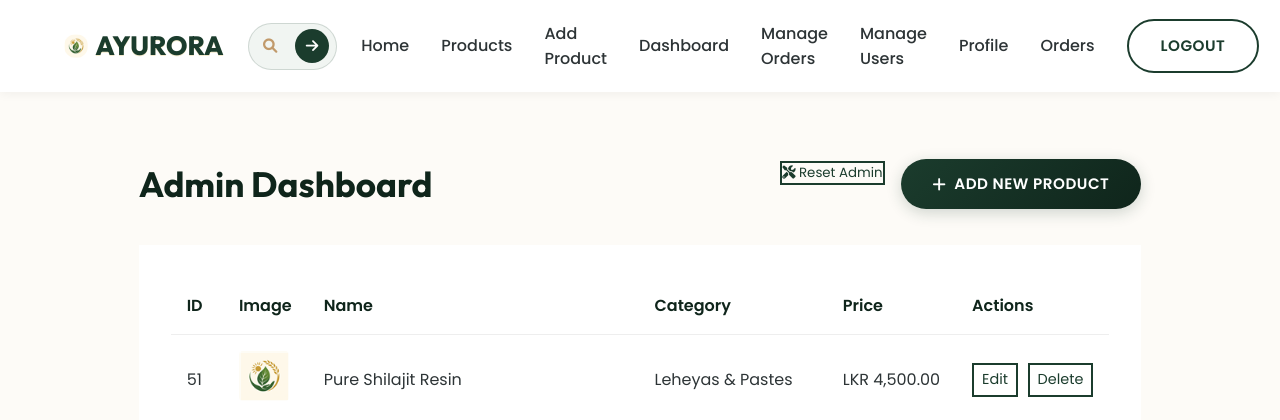
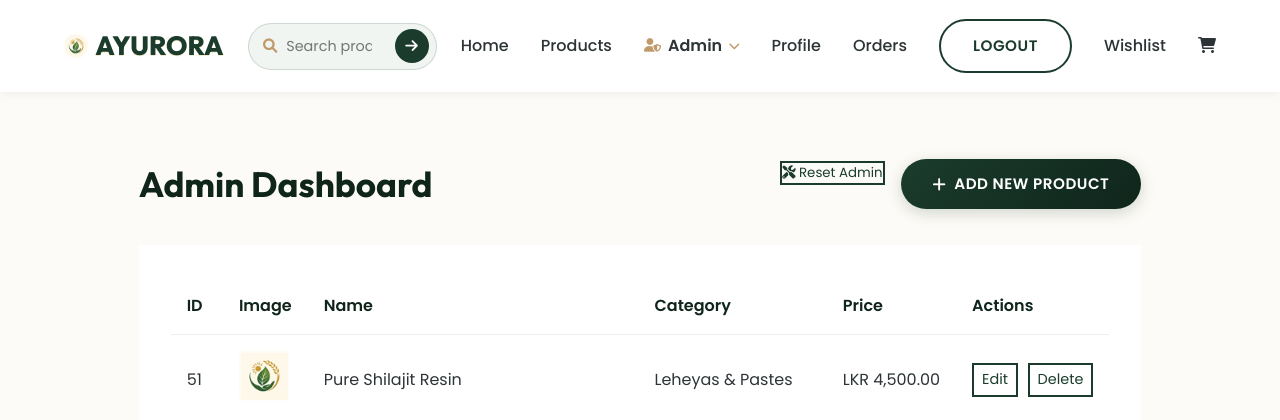
Before and after one commit to HarshaPriyankara/L2S1_Ecommerce_Project, a PHP site: page /admin.php in a window 1280 px wide; the page is wider, and only the part inside the window is pictured. Shown: the top 420 px of that part. Run offline with PHP 8.4, Linux system fonts and the light colour scheme; a user stored in the database is signed in; data comes from the database, SQL or seed files in the repository.

Commit message:
add admin dropdown menu for navigation with links to dashboard, add product, manage orders, and manage users

```diff
--- a/assets/css/style.css
+++ b/assets/css/style.css
@@ -233,6 +233,87 @@ footer .brand-name {
     gap: 2rem;
 }
 
+.admin-menu-item {
+    position: relative;
+}
+
+.admin-menu {
+    position: relative;
+}
+
+.admin-menu summary {
+    display: inline-flex;
+    align-items: center;
+    gap: 0.45rem;
+    padding: 0.5rem 0;
+    color: var(--text-color);
+    cursor: pointer;
+    font-size: 1rem;
+    font-weight: 600;
+    list-style: none;
+}
+
+.admin-menu summary::-webkit-details-marker {
+    display: none;
+}
+
+.admin-menu summary i {
+    color: var(--secondary-color);
+    font-size: 0.85rem;
+}
+
+.admin-menu summary .fa-chevron-down {
+    font-size: 0.72rem;
+    transition: transform 0.2s ease;
+}
+
+.admin-menu[open] summary,
+.admin-menu summary:hover {
+    color: var(--primary-color);
+}
+
+.admin-menu[open] summary .fa-chevron-down {
+    transform: rotate(180deg);
+}
+
+.admin-menu-panel {
+    position: absolute;
+    top: calc(100% + 0.8rem);
+    right: 0;
+    z-index: 1100;
+    min-width: 230px;
+    padding: 0.55rem;
+    border: 1px solid rgba(27, 60, 45, 0.1);
+    border-radius: var(--radius-sm);
+    background: var(--white);
+    box-shadow: 0 18px 45px rgba(15, 37, 27, 0.15);
+}
+
+.admin-menu-panel a {
+    display: flex;
+    align-items: center;
+    gap: 0.7rem;
+    padding: 0.75rem 0.8rem !important;
+    border-radius: 8px;
+    color: var(--text-color) !important;
+    font-size: 0.92rem !important;
+}
+
+.admin-menu-panel a::after {
+    display: none;
+}
+
+.admin-menu-panel a:hover {
+    background: var(--primary-light);
+    color: var(--primary-color) !important;
+}
+
+.admin-menu-panel a i {
+    width: 18px;
+    color: var(--secondary-color);
+    text-align: center;
+}
+
 .btn {
     padding: 0.8rem 2rem;
     border-radius: 50px;
--- a/includes/header.php
+++ b/includes/header.php
@@ -40,10 +40,21 @@ if (isset($_SESSION['cart'])) {
 
                 <?php if (isset($_SESSION['user_id'])): ?>
                     <?php if ($_SESSION['role'] === 'admin'): ?>
-                        <li><a href="add_product.php">Add Product</a></li>
-                        <li><a href="admin.php">Dashboard</a></li>
-                        <li><a href="admin_orders.php">Manage Orders</a></li>
-                        <li><a href="admin_users.php">Manage Users</a></li>
+                        <li class="admin-menu-item">
+                            <details class="admin-menu">
+                                <summary>
+                                    <i class="fas fa-user-shield"></i>
+                                    <span>Admin</span>
+                                    <i class="fas fa-chevron-down"></i>
+                                </summary>
+                                <div class="admin-menu-panel">
+                                    <a href="admin.php"><i class="fas fa-gauge-high"></i> Dashboard</a>
+                                    <a href="add_product.php"><i class="fas fa-plus"></i> Add Product</a>
+                                    <a href="admin_orders.php"><i class="fas fa-box"></i> Manage Orders</a>
+                                    <a href="admin_users.php"><i class="fas fa-users"></i> Manage Users</a>
+                                </div>
+                            </details>
+                        </li>
                     <?php endif; ?>
                     <li class="nav-group account-actions">
                         <a href="profile.php">Profile</a>
```
